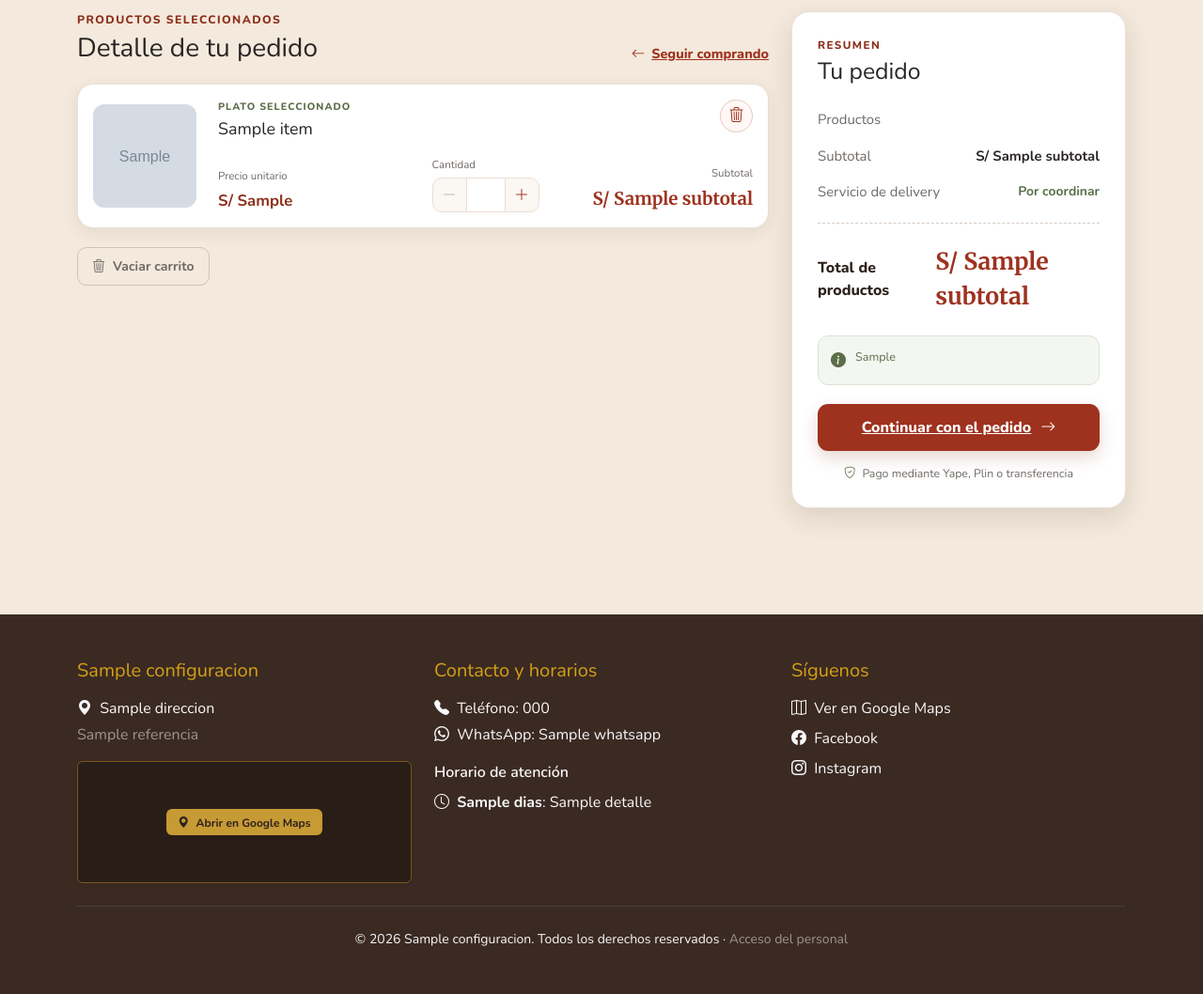
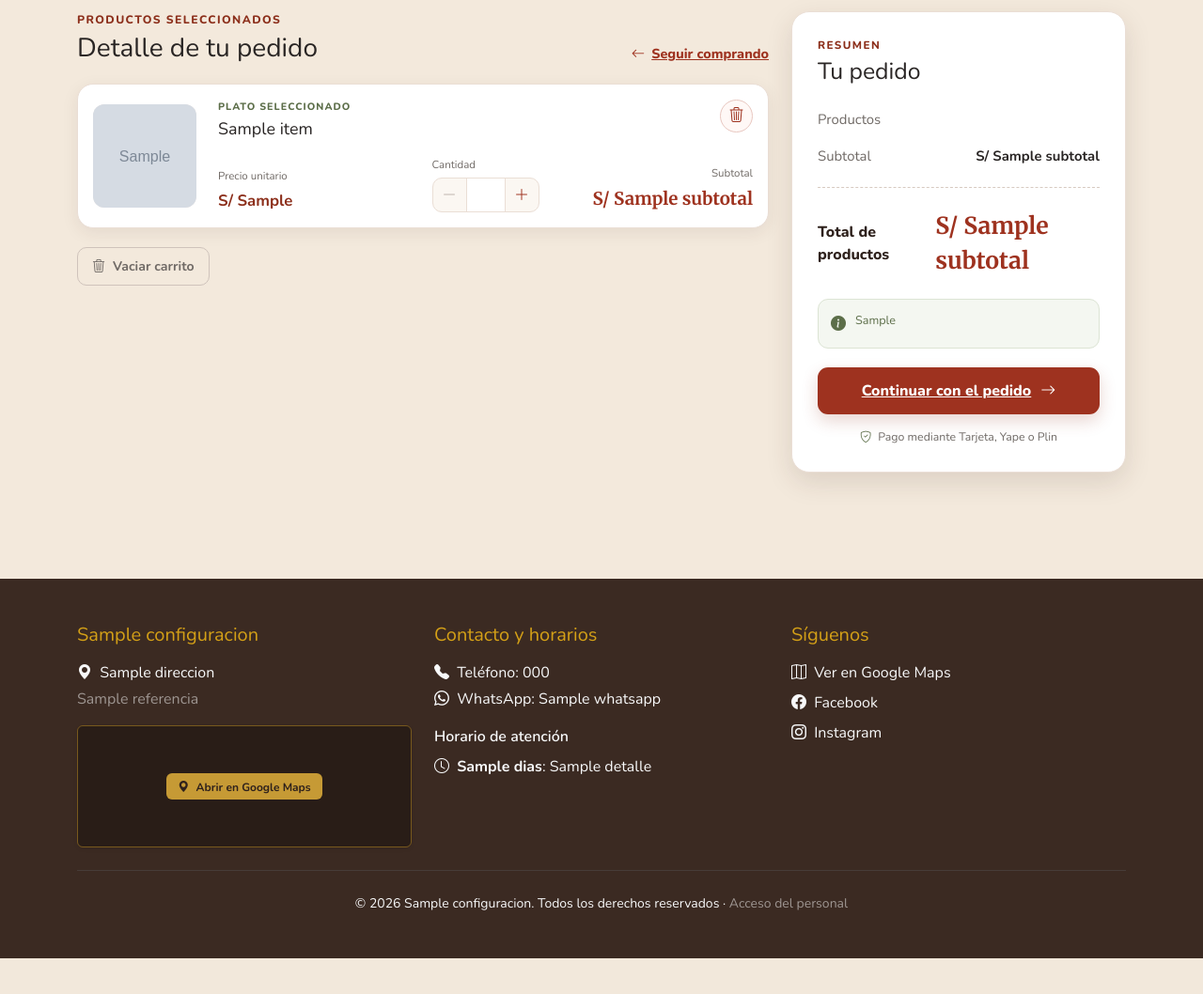
Before and after one commit to 2006Quispe/Rinconcito, a Spring app: template src/main/resources/templates/paginas/carrito.html in a window 1280 px wide. Shown: the part 159-1217 px from the top of the page at 94% size. After the commit the page ends 1179 px from the top, so only its background shows below. Run offline with Thymeleaf, Linux system fonts and the light colour scheme; the template is opened without the code that fills it: most values are stand-ins (such as "Sample title", 1, 10 or a date in 2020); grey boxes marked "Sample" are stand-in pictures; data that the repository does not hold is empty; some of the project's set-up classes (security, data sources, template engines, error pages and the like) are left out, and stand-ins take their place; some libraries are stand-ins or nearby versions.

Commit message:
Actualiza el carrito

```diff
--- a/src/main/resources/templates/paginas/carrito.html
+++ b/src/main/resources/templates/paginas/carrito.html
@@ -296,16 +296,6 @@
                             S/ 0
                         </strong>
                     </div>
-
-                    <div class="carrito-resumen-fila">
-
-                        <span>Servicio de delivery</span>
-
-                        <strong class="texto-por-coordinar">
-                            Por coordinar
-                        </strong>
-                    </div>
-
                     <div class="carrito-resumen-separador"></div>
 
                     <div class="carrito-resumen-total">
@@ -340,7 +330,7 @@
                         <i class="bi bi-shield-check"></i>
 
                         <span>
-                            Pago mediante Yape, Plin o transferencia
+                            Pago mediante Tarjeta, Yape o Plin
                         </span>
                     </div>
                 </aside>
```
